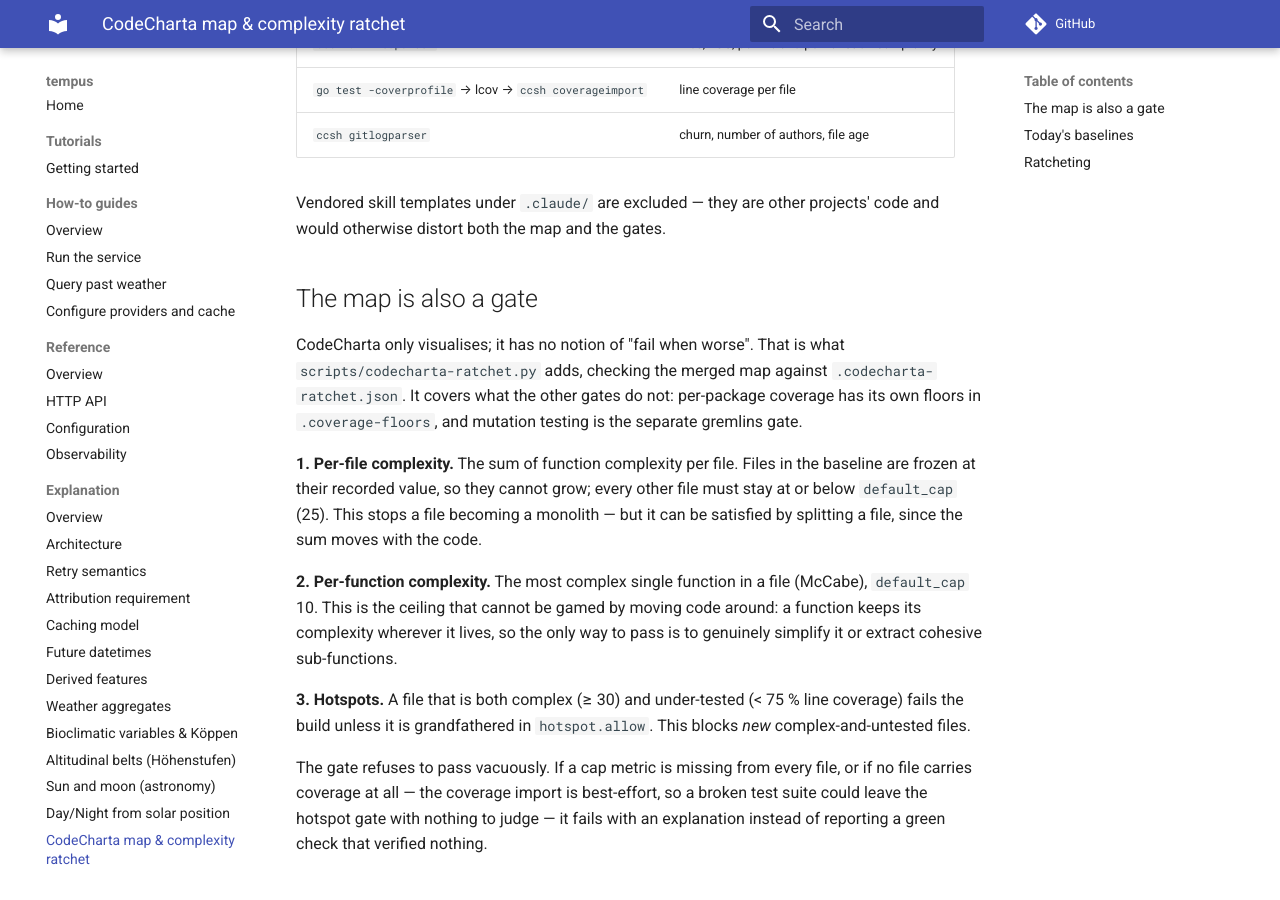
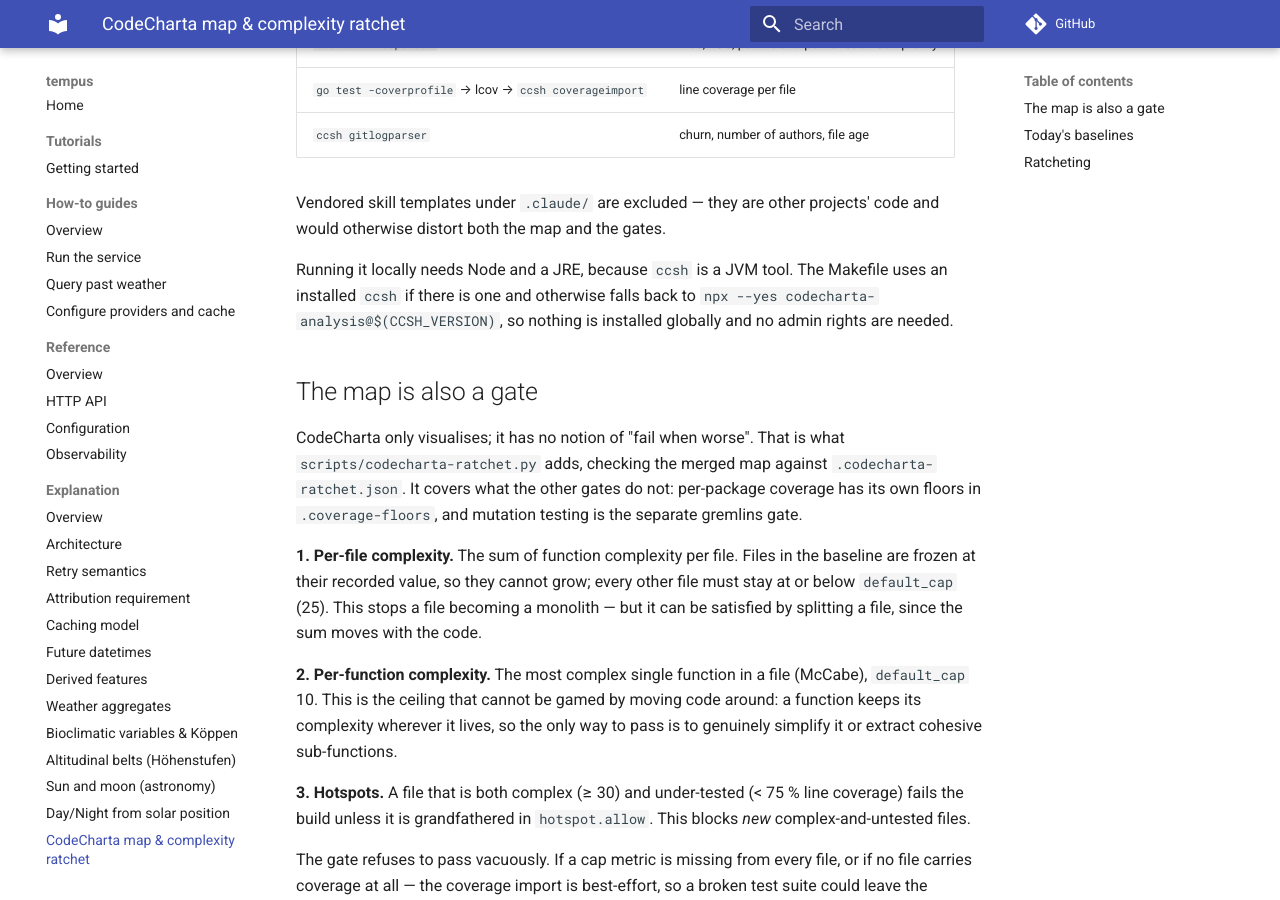
Before and after one commit to jobrunner/tempus, an MkDocs documentation site: the page built from docs/explanation/code-charta.md, in a window 1280 px wide and 900 px high, scrolled down 364 px. Built offline with MkDocs 1.6.1 and Material for MkDocs 9.7.7, drawn with Linux system fonts in a browser that asks for light colours; comment, search, counter and statistics services are not loaded.

Commit message:
fix(quality): address review on the CodeCharta gate
- No global npm install for the map: the Makefile prefers an installed ccsh and
  otherwise runs it via `npx --yes codecharta-analysis@$(CCSH_VERSION)`, which
  needs neither admin rights nor a mutated global environment (Copilot). The
  docs now state the Node + JRE requirement explicitly. The CI workflow keeps
  its pinned global install, where a throwaway runner makes that the right
  trade.
- The default_cap rationale in .codecharta-ratchet.json said median 10 and a
  bare `domain/belt.go`; both now match what was measured and what the docs
  say (9.5, internal/domain/belt.go) so a future baseline change is not misled
  by a stale note.

Re-ran `make codecharta` through the npx path: map builds, gate green.

Claude-Session: https://claude.ai/code/session_6df105b1-a098-4681-8bd2-b1a0a749fc51

```diff
--- a/docs/explanation/code-charta.md
+++ b/docs/explanation/code-charta.md
@@ -17,6 +17,11 @@ Three sources are merged into one map:
 
 Vendored skill templates under `.claude/` are excluded — they are other
 projects' code and would otherwise distort both the map and the gates.
+
+Running it locally needs Node and a JRE, because `ccsh` is a JVM tool. The
+Makefile uses an installed `ccsh` if there is one and otherwise falls back to
+`npx --yes codecharta-analysis@$(CCSH_VERSION)`, so nothing is installed
+globally and no admin rights are needed.
 
 ## The map is also a gate
 
```
Also changed, not shown: .codecharta-ratchet.json, 1 other file.
